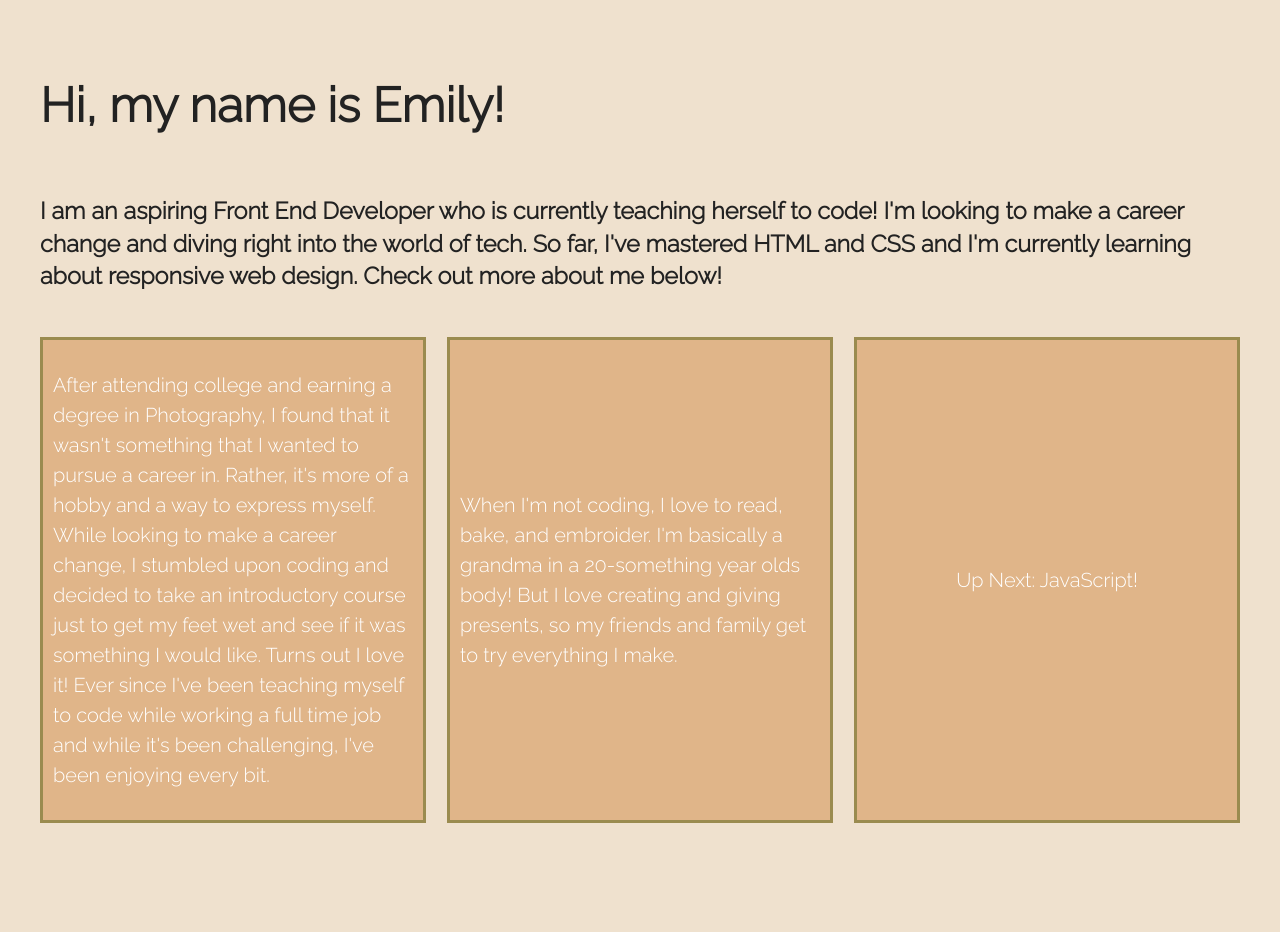
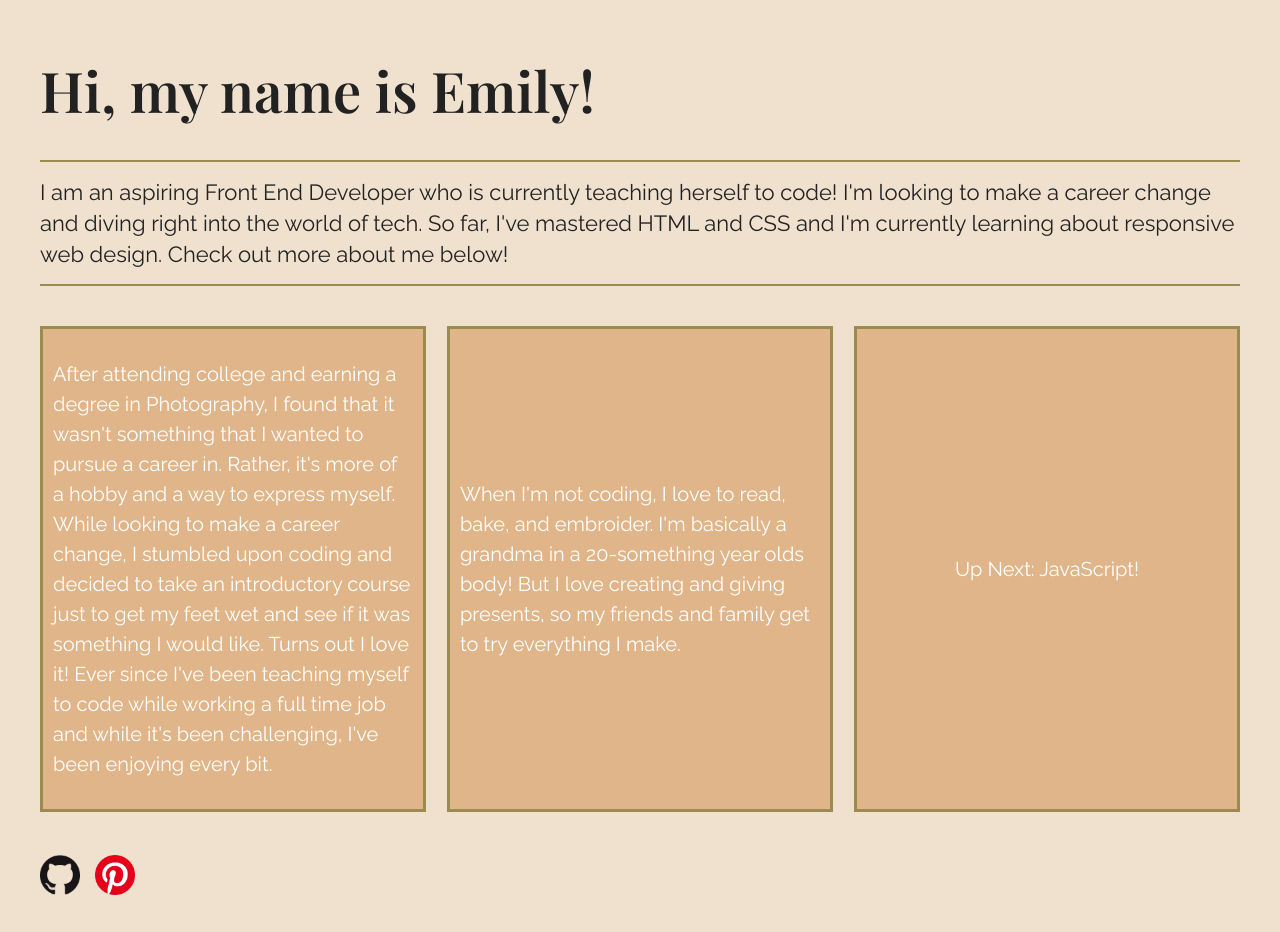
Before and after one commit to emilyvb19/07.01-206-divs-flexbox-starter, a plain HTML site: page index.html in a window 1280 px wide. Before the commit the page ends 880 px from the top, so only its background shows below. Drawn offline with nearby package versions, Linux system fonts and the light colour scheme.

Commit message:
fonts changed and social icons added

```diff
--- a/css/main.css
+++ b/css/main.css
@@ -109,38 +109,54 @@ body {
   height: 100%;
 }
 
-.title {
+header,
+footer {
+  font-family: 'Playfair Display', serif;
+  font-size: 2.8em;
+  height: 100px;
   display: flex;
+  width: 100%;
+
   justify-content: flex-start;
   align-items: space-around;
-  font-size: 1.2em;
+  align-items: center;
+  align-content: space-around;
 }
 
-.about-me {
+.social-icon{
+  margin: 0 15px 15px 0;
+}
+main {
+  font-weight: 400;
+  font-size: 1.1em;
+  height: auto;
+  width: 100%;
   display: flex;
-  justify-content: flex-start;
-  align-items: space-around;
+  justify-content: center;
+  align-items: center;
+  border-top: 2px solid #9a8b4f;
+  border-bottom: 2px solid #9a8b4f;
+  margin: 20px 0 20px 0;
+  padding: 15px 0 15px 0;
 }
 
 
-.wrapper {
+.flex-container {
   /*add display:flex and set justify-content to space-between*/
-  font-weight: 300;
   display: flex;
   justify-content: space-between;
   align-content: space-around;
   flex-flow: row wrap;
+
 }
 
-.div-1, .div-2, .div-3 {
+.flex-items {
   /*give the divs a width of 30%, add display:flex, set justify-content and align-items to center*/
   color: #fff;
   line-height: 1.5em;
   font-size: 1em;
   background-color: #e0b589;
-  border-style: solid;
-  border-color: #9a8b4f;
-  border-width: 3px;
+  border: 3px solid #9a8b4f;
   height: auto;
   display: flex;
   width: 30%;
--- a/index.html
+++ b/index.html
@@ -16,31 +16,40 @@
         <link href='http://fonts.googleapis.com/css?family=Lora:700' rel='stylesheet' type='text/css'>
         <link href='http://fonts.googleapis.com/css?family=Source+Sans+Pro:400,700' rel='stylesheet' type='text/css'>
         <link rel="preconnect" href="https://fonts.gstatic.com">
-        <link href="https://fonts.googleapis.com/css2?family=Raleway:wght@300&display=swap" rel="stylesheet">
+        <link rel="preconnect" href="https://fonts.gstatic.com">
+        <link href="https://fonts.googleapis.com/css2?family=Playfair+Display:wght@600&family=Raleway:wght@300;400&display=swap" rel="stylesheet">
     </head>
     <body>
         <!--[if lt IE 8]>
             <p class="browserupgrade">You are using an <strong>outdated</strong> browser. Please <a href="http://browsehappy.com/">upgrade your browser</a> to improve your experience.</p>
         <![endif]-->
-        <section class="title">
-            <h1>Hi, my name is Emily! </h1>
-        </section>
-        <section class="about-me">
-            <h3>I am an aspiring Front End Developer who is currently teaching herself to code! I'm looking to make a career change and diving right into the world of tech. So far, I've mastered HTML and CSS and I'm currently learning about responsive web design. Check out more about me below!</h3>
-        </section>
-        <section class="wrapper">
-            <div class="div-1">
+        <section class="flex-container">
+
+            <header>Hi, my name is Emily! </header>
+
+
+            <main>I am an aspiring Front End Developer who is currently teaching herself to code! I'm looking to make a career change and diving right into the world of tech. So far, I've mastered HTML and CSS and I'm currently learning about responsive web design. Check out more about me below!</main>
+
+
+            <div id="div-1" class="flex-items">
                 <p>After attending college and earning a degree in Photography, I found that it wasn't something that I wanted to pursue a career in. Rather, it's more of a hobby and a way to express myself.
                   While looking to make a career change, I stumbled upon coding and decided to take an introductory course just to get my feet wet and see if it was something I would like. Turns out I love it!
                   Ever since I've been teaching myself to code while working a full time job and while it's been challenging, I've been enjoying every bit.</p>
+            </div>
 
-            </div>
-            <div class="div-2">
+            <div id="div-2" class="flex-items">
                 <p>When I'm not coding, I love to read, bake, and embroider. I'm basically a grandma in a 20-something year olds body! But I love creating and giving presents, so my friends and family get to try everything I make.</p>
             </div>
-            <div class="div-3">
+
+            <div id="div-3" class="flex-items">
                 <p>Up Next: JavaScript!</p>
             </div>
+
+            <footer>
+              <img src="./img/github-icon.png" alt="GitHub Icon" style="width:40px;height:40px;" class= "social-icon">
+              <img src="./img/pinterest-icon.png" alt="Pinterest Icon" style="width:40px;height:40px;" class= "social-icon">
+            </footer>
+
         </section>
 
         <script src="https://ajax.googleapis.com/ajax/libs/jquery/1.11.3/jquery.min.js"></script>
```
Also changed, not shown: img/github-icon.png (added), img/pinterest-icon.png (added).
